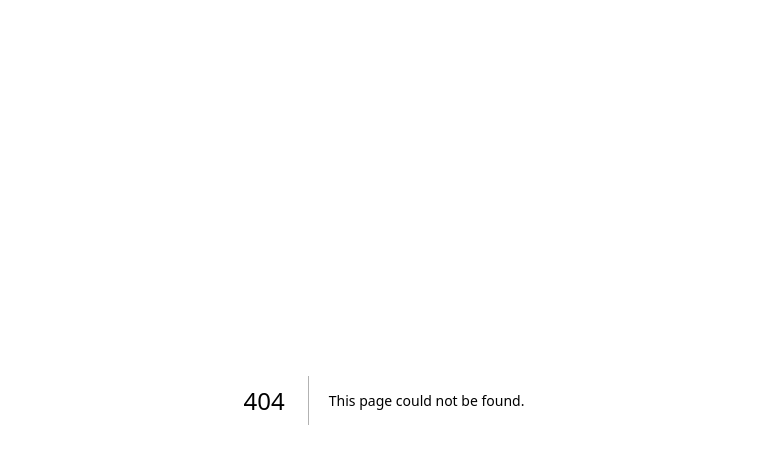
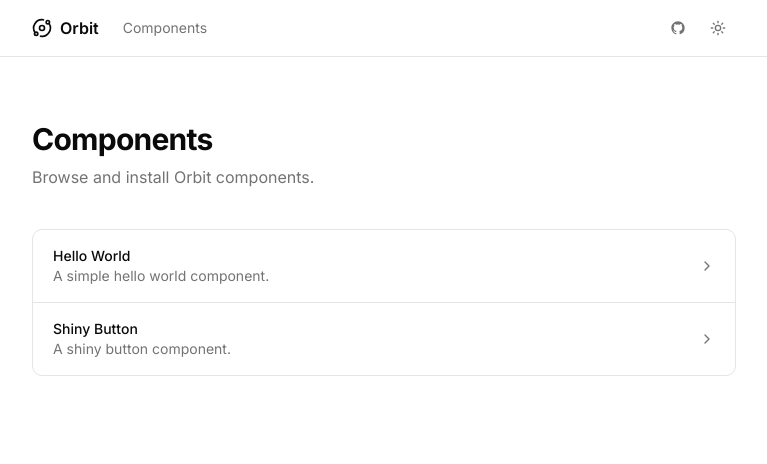
Before and after one commit to RChaubey16/orbit, a Next.js app: page /components in a window 1280 px wide. Before the commit this address had no page. Shown: the top 464 px of the page, without its empty margins (256-1023 px from the left). Built offline with nearby package versions, Linux system fonts and the light colour scheme.

Commit message:
feat: add dark-mode, navbar and components-listing page

```diff
--- /dev/null
+++ b/app/components/page.tsx
@@ -0,0 +1,54 @@
+import fs from 'fs';
+import path from 'path';
+import Link from 'next/link';
+import { ChevronRight } from 'lucide-react';
+
+interface RegistryItem {
+  name: string;
+  title: string;
+  description: string;
+}
+
+function getRegistryItems(): RegistryItem[] {
+  const registryPath = path.join(process.cwd(), 'public', 'r');
+  const files = fs.readdirSync(registryPath).filter((f) => f.endsWith('.json') && f !== 'registry.json');
+  return files.map((f) => {
+    const raw = fs.readFileSync(path.join(registryPath, f), 'utf-8');
+    return JSON.parse(raw);
+  });
+}
+
+export const metadata = {
+  title: 'Components - Orbit',
+  description: 'Browse all Orbit components.',
+};
+
+export default function ComponentsPage() {
+  const items = getRegistryItems();
+
+  return (
+    <div className="min-h-screen bg-background">
+      <div className="mx-auto max-w-3xl px-6 py-16 sm:px-8">
+        <div className="space-y-2">
+          <h1 className="text-3xl font-bold tracking-tight text-foreground">Components</h1>
+          <p className="text-base text-muted-foreground">Browse and install Orbit components.</p>
+        </div>
+        <div className="mt-10 divide-y divide-border rounded-lg border border-border">
+          {items.map((item) => (
+            <Link
+              key={item.name}
+              href={`/components/${item.name}`}
+              className="flex items-center justify-between px-5 py-4 transition-colors hover:bg-muted/50"
+            >
+              <div>
+                <p className="text-sm font-medium text-foreground">{item.title}</p>
+                <p className="text-sm text-muted-foreground">{item.description}</p>
+              </div>
+              <ChevronRight className="size-4 shrink-0 text-muted-foreground" />
+            </Link>
+          ))}
+        </div>
+      </div>
+    </div>
+  );
+}
--- a/app/layout.tsx
+++ b/app/layout.tsx
@@ -4,6 +4,8 @@ import type { Metadata } from 'next';
 import './globals.css';
 
 import { cn } from '@/lib/utils';
+import { ThemeProvider } from '@/components/theme-provider';
+import { Navbar } from '@/components/navbar';
 
 const inter = Inter({ subsets: ['latin'], variable: '--font-sans' });
 
@@ -28,8 +30,13 @@ export default function RootLayout({
   children: React.ReactNode;
 }>) {
   return (
-    <html lang="en" className={cn('font-sans', inter.variable)}>
-      <body className={`${geistSans.variable} ${geistMono.variable} antialiased`}>{children}</body>
+    <html lang="en" className={cn('font-sans', inter.variable)} suppressHydrationWarning>
+      <body className={`${geistSans.variable} ${geistMono.variable} antialiased`}>
+        <ThemeProvider>
+          <Navbar />
+          {children}
+        </ThemeProvider>
+      </body>
     </html>
   );
 }
--- a/app/page.tsx
+++ b/app/page.tsx
@@ -1,13 +1,7 @@
-import RedShinyButton from "@/registry/orbit/examples/shiny-button/red-shiny-button";
-
 export default function Home() {
   return (
-    <div className="flex min-h-screen items-center justify-center bg-zinc-50 font-sans dark:bg-black">
-      <main className="flex min-h-screen w-full max-w-3xl flex-col items-center justify-between bg-white px-16 py-32 sm:items-start dark:bg-black">
-        <div className="w-[320px]">
-          <RedShinyButton />
-        </div>
-      </main>
+    <div className="flex min-h-[calc(100vh-3.5rem)] items-center justify-center">
+      <h1 className="text-4xl font-bold tracking-tight text-foreground">Orbit</h1>
     </div>
   );
 }
--- /dev/null
+++ b/components/navbar.tsx
@@ -0,0 +1,39 @@
+import Link from 'next/link';
+import { Orbit } from 'lucide-react';
+
+import { ThemeToggle } from '@/components/theme-toggle';
+
+export function Navbar() {
+  return (
+    <header className="sticky top-0 z-50 w-full border-b border-border bg-background/95 backdrop-blur supports-[backdrop-filter]:bg-background/60">
+      <div className="mx-auto flex h-14 max-w-3xl items-center px-6 sm:px-8">
+        <Link href="/" className="flex items-center gap-2 font-semibold text-foreground">
+          <Orbit className="size-5" />
+          <span>Orbit</span>
+        </Link>
+        <nav className="ml-6 flex items-center gap-4 text-sm">
+          <Link
+            href="/components"
+            className="text-muted-foreground transition-colors hover:text-foreground"
+          >
+            Components
+          </Link>
+        </nav>
+        <div className="ml-auto flex items-center gap-1">
+          <a
+            href="https://github.com/ruturaj"
+            target="_blank"
+            rel="noopener noreferrer"
+            className="inline-flex h-9 w-9 items-center justify-center rounded-md text-muted-foreground transition-colors hover:bg-muted hover:text-foreground"
+            aria-label="GitHub"
+          >
+            <svg viewBox="0 0 24 24" className="size-4" fill="currentColor">
+              <path d="M12 2C6.477 2 2 6.484 2 12.017c0 4.425 2.865 8.18 6.839 9.504.5.092.682-.217.682-.483 0-.237-.008-.868-.013-1.703-2.782.605-3.369-1.343-3.369-1.343-.454-1.158-1.11-1.466-1.11-1.466-.908-.62.069-.608.069-.608 1.003.07 1.531 1.032 1.531 1.032.892 1.53 2.341 1.088 2.91.832.092-.647.35-1.088.636-1.338-2.22-.253-4.555-1.113-4.555-4.951 0-1.093.39-1.988 1.029-2.688-.103-.253-.446-1.272.098-2.65 0 0 .84-.27 2.75 1.026A9.564 9.564 0 0 1 12 6.844a9.59 9.59 0 0 1 2.504.337c1.909-1.296 2.747-1.027 2.747-1.027.546 1.379.202 2.398.1 2.651.64.7 1.028 1.595 1.028 2.688 0 3.848-2.339 4.695-4.566 4.943.359.309.678.92.678 1.855 0 1.338-.012 2.419-.012 2.747 0 .268.18.58.688.482A10.02 10.02 0 0 0 22 12.017C22 6.484 17.522 2 12 2Z" />
+            </svg>
+          </a>
+          <ThemeToggle />
+        </div>
+      </div>
+    </header>
+  );
+}
--- /dev/null
+++ b/components/theme-provider.tsx
@@ -0,0 +1,11 @@
+'use client';
+
+import { ThemeProvider as NextThemesProvider } from 'next-themes';
+
+export function ThemeProvider({ children }: { children: React.ReactNode }) {
+  return (
+    <NextThemesProvider attribute="class" defaultTheme="system" enableSystem disableTransitionOnChange>
+      {children}
+    </NextThemesProvider>
+  );
+}
--- /dev/null
+++ b/components/theme-toggle.tsx
@@ -0,0 +1,19 @@
+'use client';
+
+import { Moon, Sun } from 'lucide-react';
+import { useTheme } from 'next-themes';
+
+export function ThemeToggle() {
+  const { setTheme, resolvedTheme } = useTheme();
+
+  return (
+    <button
+      onClick={() => setTheme(resolvedTheme === 'dark' ? 'light' : 'dark')}
+      className="inline-flex h-9 w-9 items-center justify-center rounded-md text-muted-foreground transition-colors hover:bg-muted hover:text-foreground"
+      aria-label="Toggle theme"
+    >
+      <Sun className="size-4 scale-100 rotate-0 transition-transform dark:scale-0 dark:-rotate-90" />
+      <Moon className="absolute size-4 scale-0 rotate-90 transition-transform dark:scale-100 dark:rotate-0" />
+    </button>
+  );
+}
--- a/package.json
+++ b/package.json
@@ -15,6 +15,7 @@
     "clsx": "^2.1.1",
     "lucide-react": "^0.577.0",
     "next": "16.1.7",
+    "next-themes": "^0.4.6",
     "radix-ui": "^1.4.3",
     "react": "19.2.3",
     "react-dom": "19.2.3",
--- a/registry/orbit/items/shiny-button/shiny-button.tsx
+++ b/registry/orbit/items/shiny-button/shiny-button.tsx
@@ -3,7 +3,7 @@ import { cn } from '@/lib/utils';
 
 export function ShinyButton({
   className,
-  text = 'Create My Account',
+  text = 'Get Started',
 }: {
   className?: string;
   text?: string;
@@ -11,7 +11,7 @@ export function ShinyButton({
   return (
     <Button
       className={cn(
-        'bg-primary text-primary-foreground mt-7 w-full transform cursor-pointer rounded-lg py-3 text-sm font-semibold shadow-[inset_0_-4px_6px_1px_rgba(255,255,255,0.3),inset_0_6px_4px_0_rgba(255,255,255,0.3)] transition-all duration-200 ease-out hover:scale-101 hover:shadow-[inset_0_-4px_6px_1px_rgba(255,255,255,0.4),inset_0_6px_4px_0_rgba(255,255,255,0.4),0_8px_20px_rgba(0,0,0,0.15)] hover:brightness-110 active:scale-100 active:brightness-100',
+        'bg-primary text-primary-foreground mt-7 w-full max-w-[320px] transform cursor-pointer rounded-lg py-3 text-sm font-semibold shadow-[inset_0_-4px_6px_1px_rgba(255,255,255,0.3),inset_0_6px_4px_0_rgba(255,255,255,0.3)] transition-all duration-200 ease-out',
         className,
       )}
     >
```
Also changed, not shown: 1 other file (tests, documents, lock files or other folders).
